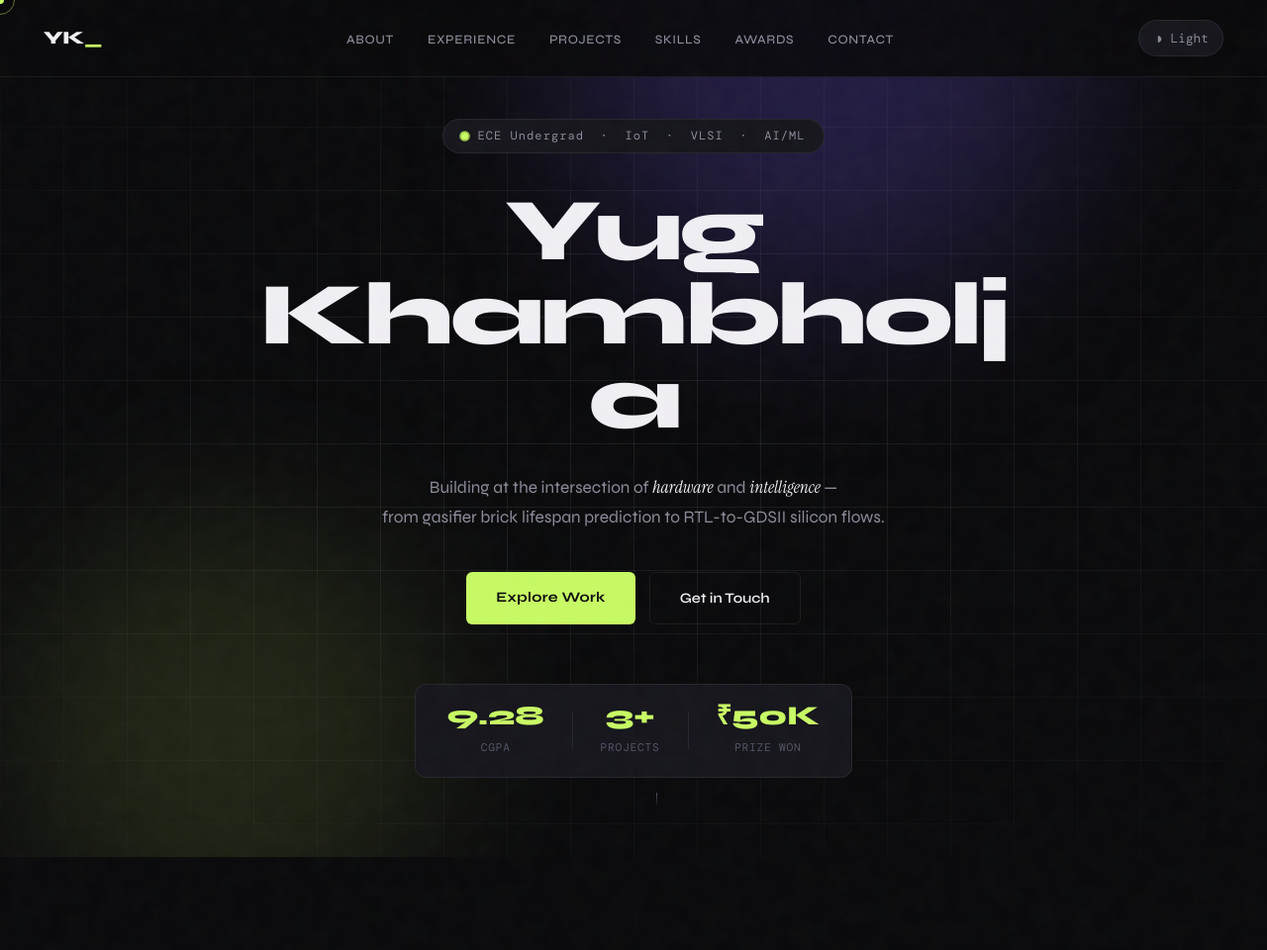
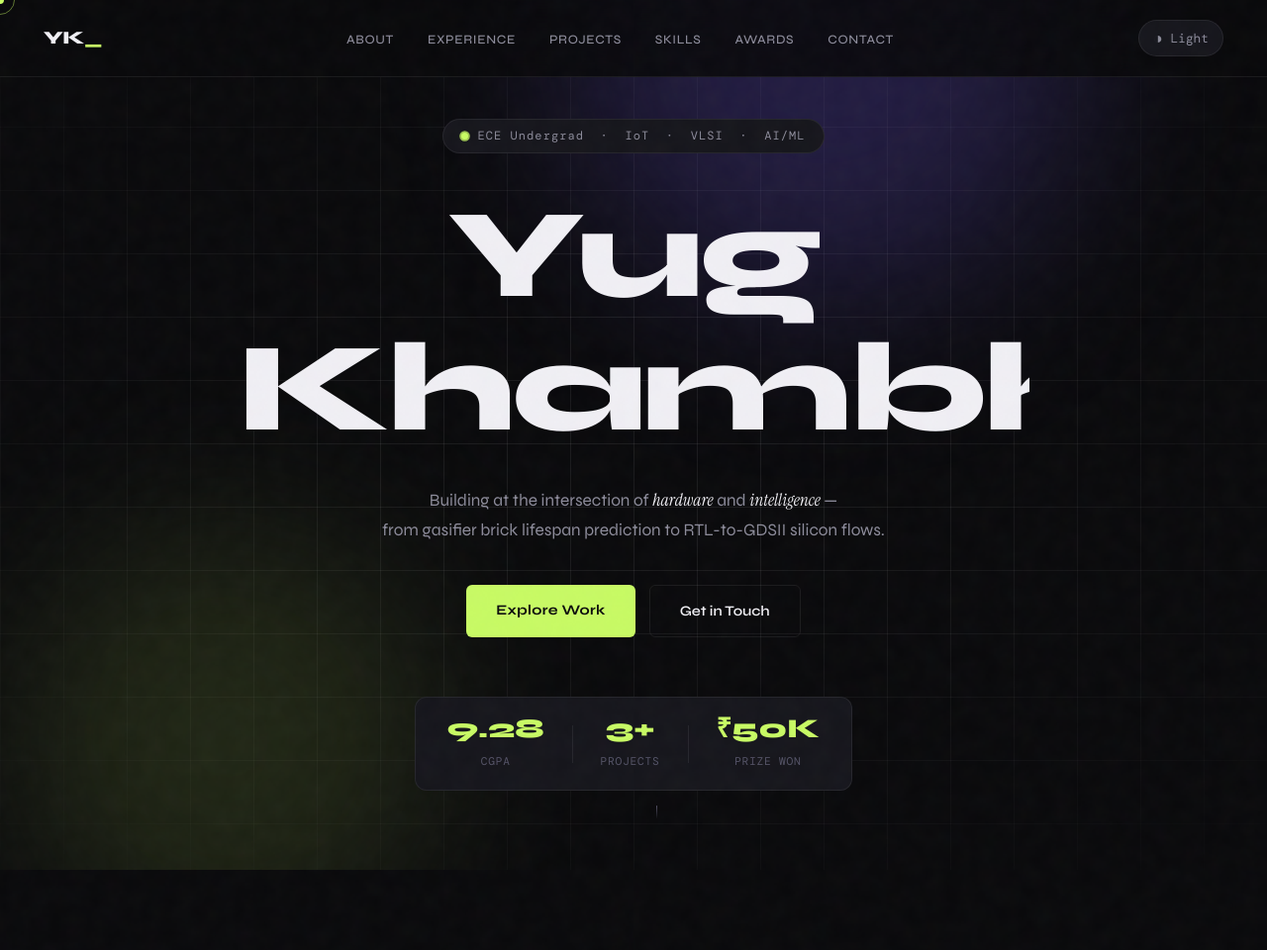
Before and after one commit to BenignYK/yug-portfolio, a plain HTML site: page index.html in a window 1280 px wide. Shown: the top 960 px of the page at 99% size. Drawn offline with nearby package versions, Linux system fonts and the light colour scheme; a web font is replaced by a local one.

Commit message:
Add files via upload

```diff
--- a/index.html
+++ b/index.html
@@ -211,20 +211,18 @@ em { font-family: var(--ff-serif); font-style: italic; }
 }
 
 .hero-name {
-  font-size: clamp(2.8rem, 7vw, 6.5rem);
-  font-weight: 800; line-height: 0.95; letter-spacing: -0.04em;
+  font-size: 5rem;
+  font-weight: 800;
+  line-height: 1.05;
+  letter-spacing: -0.02em;
   margin-bottom: 30px;
-  word-break: break-word;
-  overflow-wrap: break-word;
-  max-width: 100%;
+  opacity: 0;
+  animation: fadeIn 0.9s 0.25s ease forwards;
 }
-.name-line { display: block; overflow: hidden; max-width: 100%; }
-.name-inner {
-  display: block; transform: translateY(110%);
-  animation: slideUp 0.9s cubic-bezier(0.16, 1, 0.3, 1) forwards;
-}
-.name-line:nth-child(2) .name-inner { animation-delay: 0.13s; }
-@keyframes slideUp { to { transform: translateY(0); } }
+.name-line { display: block; }
+.name-inner { display: inline; }
+@media (min-width: 700px) { .hero-name { font-size: 6.5rem; } }
+@media (min-width: 1100px) { .hero-name { font-size: 8rem; letter-spacing: -0.03em; } }
 
 .hero-desc {
   font-size: 1.08rem; color: var(--text-2); line-height: 1.75;
@@ -469,7 +467,6 @@ em { font-family: var(--ff-serif); font-style: italic; }
   .stat-div { display: none; }
 }
 @media (max-width: 480px) {
-  .hero-name { font-size: clamp(2.2rem, 10vw, 3.2rem); }
   .sec-title { font-size: 1.75rem; }
 }
 </style>
```
